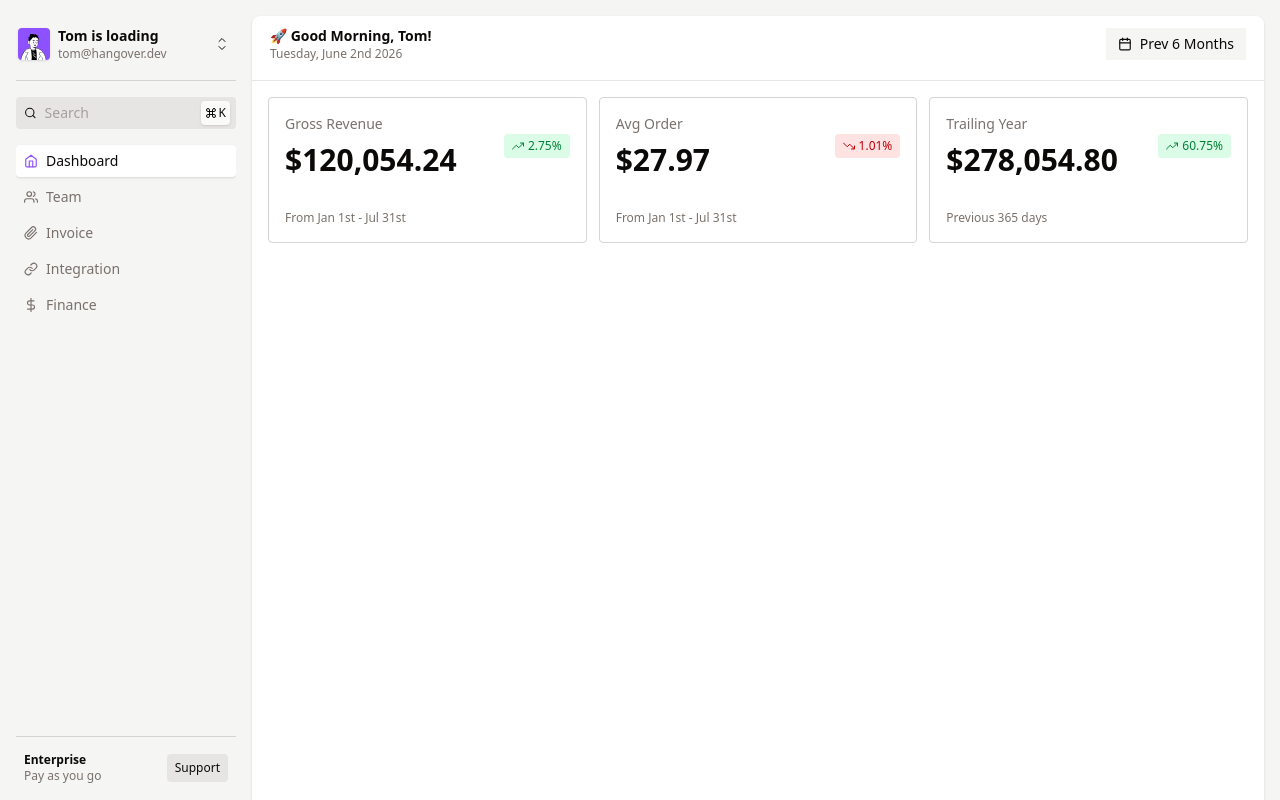
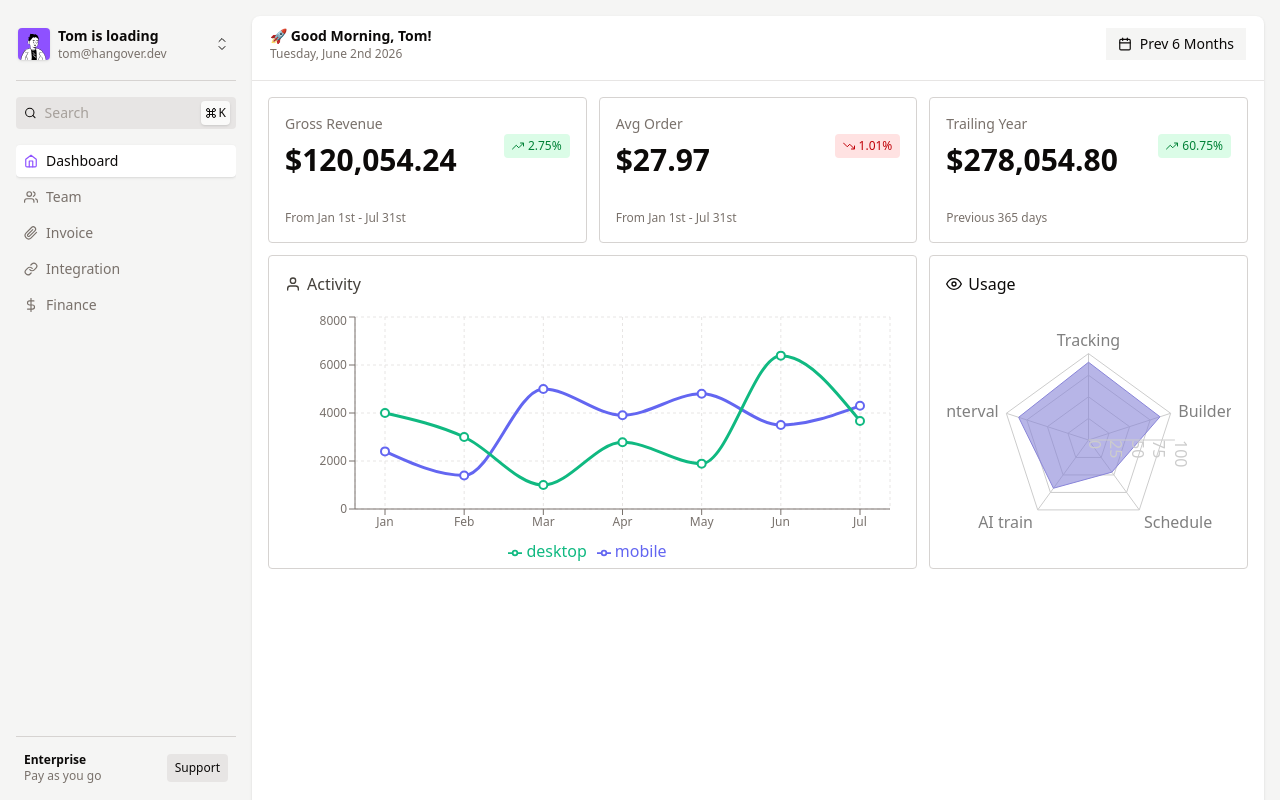
Before and after one commit to SabinTandukar/Dashboard, a Next.js app: page / in a window 1280 px wide. Shown: the top 800 px of the page. Built offline with nearby package versions, Linux system fonts and the light colour scheme.

Commit message:
Implemented line graph and activity graph

```diff
--- /dev/null
+++ b/components/Dashboard/ActivityGraph.tsx
@@ -0,0 +1,76 @@
+"use client";
+
+import React from 'react'
+import { FiUser } from 'react-icons/fi'
+import { CartesianGrid, Legend, Line, LineChart, ResponsiveContainer, Tooltip, XAxis, YAxis } from 'recharts';
+
+// #region Sample data
+const data = [
+    { name: 'Jan', desktop: 4000, mobile: 2400, amt: 2400 },
+    { name: 'Feb', desktop: 3000, mobile: 1398, amt: 2210 },
+    { name: 'Mar', desktop: 1000, mobile: 5000, amt: 2290 },
+    { name: 'Apr', desktop: 2780, mobile: 3908, amt: 2000 },
+    { name: 'May', desktop: 1890, mobile: 4800, amt: 2181 },
+    { name: 'Jun', desktop: 6390, mobile: 3500, amt: 2500 },
+    { name: 'Jul', desktop: 3670, mobile: 4300, amt: 2100 },
+];
+
+const ActivityGraph = () => {
+    return (
+        <div className='col-span-8 overflow-hidden rounded border border-stone-300 bg-white'>
+            <div className='p-4'>
+                <h3 className="flex items-center gap-1.5 font-medium text-stone-700">
+                    <FiUser /> Activity
+                </h3>
+            </div>
+
+            <div className="h-64 px-4">
+                <ResponsiveContainer width="100%" height="100%">
+                    <LineChart
+                        data={data}
+                        margin={{ top: 5, right: 10, left: 10, bottom: 5 }}
+                    >
+                        {/* CartesianGrid using Tailwind's stone-200 color */}
+                        <CartesianGrid strokeDasharray="3 3" stroke="#e7e5e4" />
+
+                        {/* X & Y Axes using Tailwind's stone-500 color for labels */}
+                        <XAxis dataKey="name" padding={{ left: 30, right: 30 }} stroke="#78716c" fontSize={12} />
+                        <YAxis stroke="#78716c" fontSize={12} />
+
+                        <Tooltip
+                            cursor={{ stroke: '#d6d3d1' }} // stone-300
+                            contentStyle={{
+                                backgroundColor: '#ffffff',
+                                borderColor: '#e7e5e4',
+                                borderRadius: '0.375rem'
+                            }}
+                        />
+                        <Legend />
+
+                        {/* Line 1: Using Tailwind's Indigo 500 (#6366f1) */}
+                        <Line
+                            type="monotone"
+                            dataKey="mobile"
+                            stroke="#6366f1"
+                            strokeWidth={3}
+                            dot={{ fill: '#ffffff', stroke: '#6366f1', strokeWidth: 2, r: 4 }}
+                            activeDot={{ r: 6, stroke: '#ffffff', strokeWidth: 2 }}
+                        />
+
+                        {/* Line 2: Using Tailwind's Emerald 500 (#10b981) */}
+                        <Line
+                            type="monotone"
+                            dataKey="desktop"
+                            stroke="#10b981"
+                            strokeWidth={3}
+                            dot={{ fill: '#ffffff', stroke: '#10b981', strokeWidth: 2, r: 4 }}
+                            activeDot={{ r: 6, stroke: '#ffffff', strokeWidth: 2 }}
+                        />
+                    </LineChart>
+                </ResponsiveContainer>
+            </div>
+        </div>
+    )
+}
+
+export default ActivityGraph
--- a/components/Dashboard/Grid.tsx
+++ b/components/Dashboard/Grid.tsx
@@ -1,11 +1,15 @@
 import React from 'react'
 import StatCards from './StatCards'
+import ActivityGraph from './ActivityGraph'
+import UsageRadar from './UsageRadar'
 
 
 const Grid = () => {
     return (
         <div className='px-4 grid gap-3 grid-cols-12'>
             <StatCards />
+            <ActivityGraph />
+            <UsageRadar />
         </div>
     )
 }
--- /dev/null
+++ b/components/Dashboard/UsageRadar.tsx
@@ -0,0 +1,76 @@
+"use client";
+
+import React from 'react'
+import { FiEye } from 'react-icons/fi';
+
+import { Radar, RadarChart, PolarGrid, PolarAngleAxis, PolarRadiusAxis, ResponsiveContainer } from 'recharts';
+
+// #region Sample data
+const data = [
+    {
+        subject: 'Tracking',
+        A: 90,
+        B: 110,
+        fullMark: 150,
+    },
+    {
+        subject: 'Builder',
+        A: 87,
+        B: 130,
+        fullMark: 150,
+    },
+    {
+        subject: 'Schedule',
+        A: 46,
+        B: 130,
+        fullMark: 150,
+    },
+    {
+        subject: 'AI train',
+        A: 69,
+        B: 100,
+        fullMark: 150,
+    },
+    {
+        subject: 'Interval',
+        A: 85,
+        B: 90,
+        fullMark: 150,
+    },
+];
+
+
+const UsageRadar = () => {
+    return (
+        <div className='col-span-4 overflow-hidden rounded border border-stone-300'>
+            <div className='p-4'>
+                <h3 className="flex items-center gap-1.5 font-medium">
+                    <FiEye /> Usage
+                </h3>
+            </div>
+            <div className='h-64 px-4'>
+                <ResponsiveContainer width="100%" height="100%">
+                    <RadarChart
+                        style={{ maxWidth: '500px', maxHeight: '80vh', aspectRatio: 1 }}
+                        responsive
+                        outerRadius="80%"
+                        data={data}
+                        margin={{
+                            top: 20,
+                            left: 20,
+                            right: 20,
+                            bottom: 20,
+                        }}
+                    >
+                        <PolarGrid />
+                        <PolarAngleAxis dataKey="subject" />
+                        <PolarRadiusAxis />
+                        <Radar name="Mike" dataKey="A" stroke="#8884d8" fill="#8884d8" fillOpacity={0.6} />
+                    </RadarChart>
+                </ResponsiveContainer>
+            </div>
+        </div>
+    )
+}
+
+export default UsageRadar
--- a/package.json
+++ b/package.json
@@ -12,7 +12,8 @@
     "next": "16.2.6",
     "react": "19.2.4",
     "react-dom": "19.2.4",
-    "react-icons": "^5.6.0"
+    "react-icons": "^5.6.0",
+    "recharts": "^3.8.1"
   },
   "devDependencies": {
     "@tailwindcss/postcss": "^4",
```
Also changed, not shown: components/Dashboard/RecentTransactions.tsx (added), 2 other files (tests, documents, lock files or other folders).
